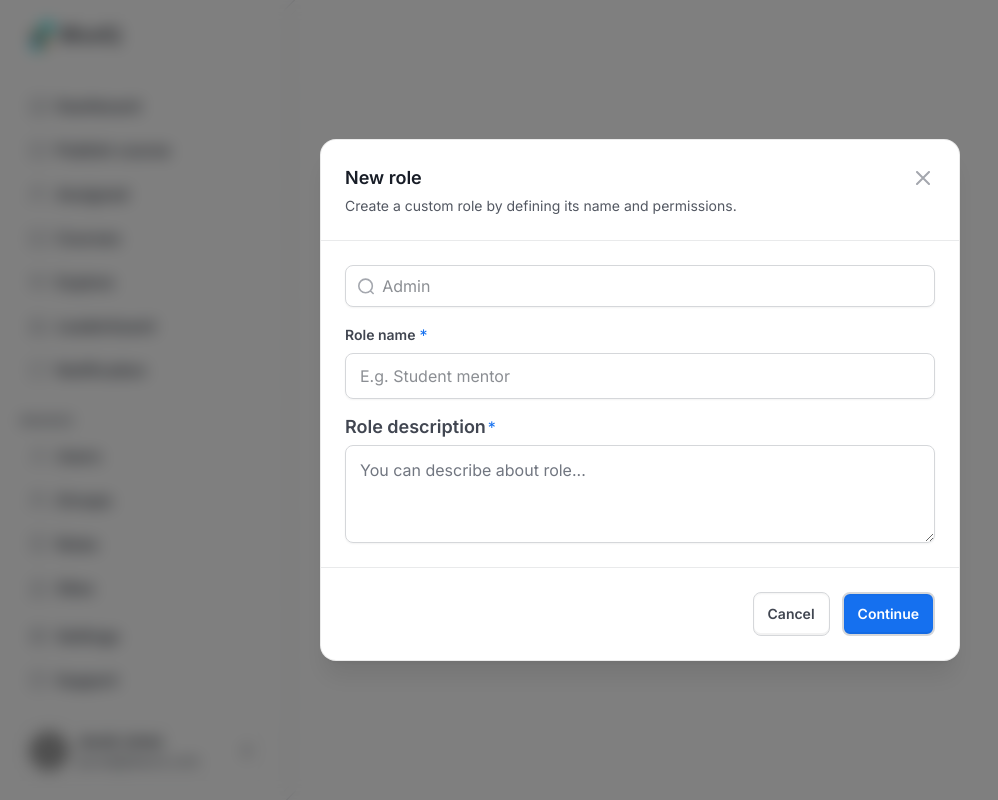
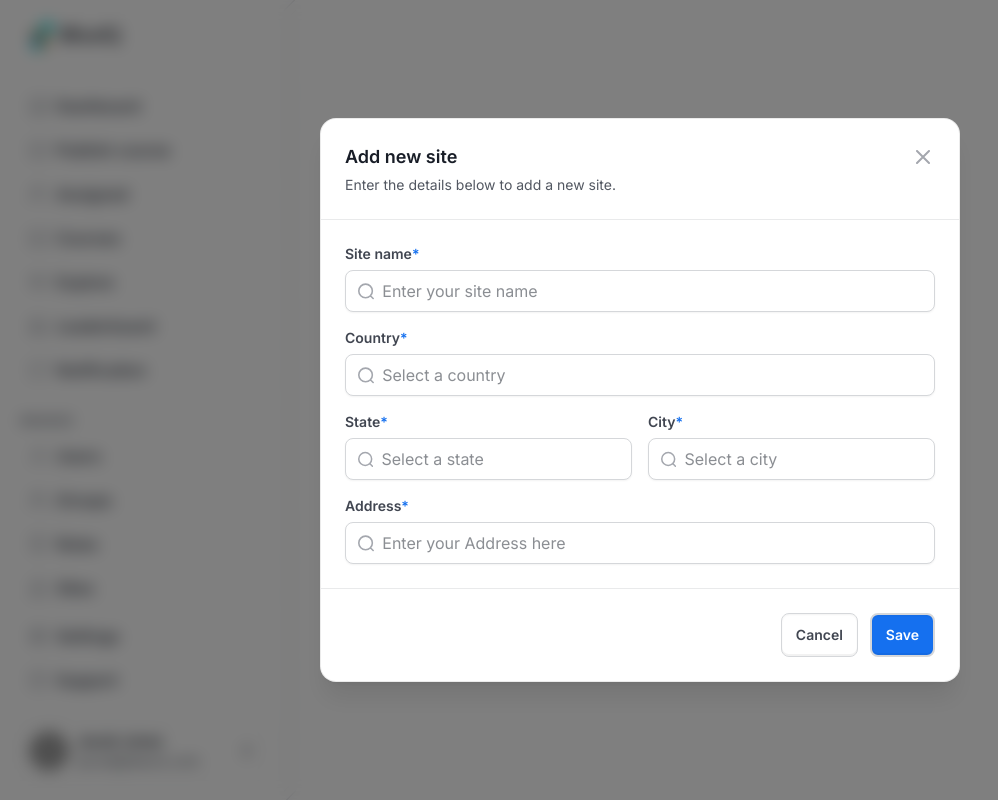
Before and after one commit to PrathamDave77/BlisIq, a React (Vite) app: page / in a window 1280 px wide. Shown: the whole page, without its empty margins (0-998 px from the left). Built offline with nearby package versions, Linux system fonts and the light colour scheme; grey boxes are pictures that could not be loaded.

Commit message:
Removed unwanted Modalactions component

```diff
--- /dev/null
+++ b/src/AdminScreens/AddNewSite.jsx
@@ -0,0 +1,34 @@
+import React, { useState } from "react";
+import Select from "../Base/Components/Input/Select.jsx";
+import Inputfields from "../Base/Components/Input/Inputfields.jsx";
+import Textareainputfield from "../Base/Components/Input/Textareainputfield.jsx";
+import Modal from "../Base/Components/Modal/Modal.jsx";
+
+const AddNewRole = () => {
+    const [showSiteModal, setShowSiteModal] = useState(true);
+
+    return (
+        <Modal
+            isOpen={showSiteModal}
+            onClose={() => setShowSiteModal(false)}
+            title="Add new site"
+            subtitle="Enter the details below to add a new site."
+            buttonText="Save"
+            width="50vw"
+        >
+            <Select size="md" searchable label="Site name" placeholder="Enter your site name" required />
+
+            <Select size="md" searchable label="Country" placeholder="Select a country" required />
+            <div className="flex gap-xl">
+                <Select size="md" searchable label="State" placeholder="Select a state" required />
+                <Select size="md" searchable label="City" placeholder="Select a city" required />
+            </div>
+
+
+            <Select size="md" searchable label="Address" placeholder="Enter your Address here" required />
+
+        </Modal>
+    );
+};
+
+export default AddNewRole;
--- a/src/App.jsx
+++ b/src/App.jsx
@@ -19,6 +19,7 @@ import CollapsedSidebar from "./Base/Creator/CreatorSidebar/CollapsedSidebar.jsx
 import Roles from "./AdminScreens/Roles.jsx";
 import Permissions from './AdminScreens/Permissions.jsx';
 import AddNewRole from './AdminScreens/AddNewRole.jsx';
+import AddNewSite from './AdminScreens/AddNewSite.jsx';
 import ExploreCourses from "./AdminScreens/ExploreCourses.jsx";
 import { Cardheader } from "./Base/Components/Navigation/Cardheader.jsx";
 
@@ -488,7 +489,7 @@ function App() {
           avatarUrl: "https://i.pravatar.cc/150?u=jacob",
         }}
       />
-      <AddNewRole />
+      <AddNewSite />
 
     </div>
   );
--- a/src/Base/Components/Input/Select.jsx
+++ b/src/Base/Components/Input/Select.jsx
@@ -65,6 +65,7 @@ export default function Select({
   value: value,
 
   placeholder,
+  required,
 
   className,
 }) {
@@ -99,9 +100,11 @@ export default function Select({
   return (
     <div className="flex flex-col gap-sm relative w-full h-full" ref={wrapperRef}>
       {label && (
-        <label className="text-text-secondary text-sm leading-sm font-semibold">
+        <label className="flex text-text-secondary text-sm leading-sm font-semibold">
           {label}
+          {required && <div className="text-brand-tertiary">*</div>}
         </label>
+
       )}
 
       <div
@@ -189,7 +192,7 @@ export default function Select({
                 setQuery("");
                 setOpen(false);
               }}
-              className="p-md gap-md rounded-sm self-stretch flex items-center flex-1 text-text-primary font-family-body text-md leading-md  "
+              className="p-md gap-md rounded-sm self-stretch flex items-center flex-1 text-text-primary font-family-body text-md leading-md "
             >
               {opt.label}
             </div></div>
--- a/src/Base/Components/Modal/ModalActions.jsx
+++ /dev/null
@@ -1,45 +0,0 @@
-import React from 'react'
-import { cva } from "class-variance-authority";
-import { cn } from '../../../lib/utils.js';
-import Checkbox from '../Checkbox/Checkbox.jsx';
-import Button from '../Buttons/Button.jsx';
-
-const actions = cva(
-    `flex items-start gap-lg self-stretch px-3xl pb-3xl `,
-    {
-        variants: {
-            variant: {
-                HorizontalfillContainer: "flex-row",
-                VerticalfillContainer:"flex-col",
-                Spacebetween:"flex justify-between ",
-                Checkbox:"flex items-center ",
-
-            },
-            Breakpoint: {
-                Mobile:"flex px-xl pb-xl flex-col items-start gap-lg self-stretch",
-            },
-        }
-    }
-)
-
-const ModalActions = ({ variant, Destructive, Breakpoint, Divider, Tertiarybutton }) => {
-    return (
-        <div className="flex flex-col pt-3xl items-start   ">
-            <div className="flex flex-col items-start self-stretch pb-6">
-                <div className="h-px self-stretch stroke-[1px] stroke-border-secondary"></div>
-            </div>
-            <div className={cn(actions({variant}))}>
-                {variant==="Checkbox" && <><Button variant="gray_link" size="md"/></>}
-                <div className={variant==="Checkbox" && "flex items-end justify-end gap-lg flex-1"}>
-                    <Button variant="secondary" size="md" children="Cancel" className={Destructive && "bg-bg-error-solid"}/>
-                    <Button variant="primary" size="md" children="Confirm" />
-                </div>
-
-            </div>
-        </div>
-    )
-}
-
-
-
-export default ModalActions
```
